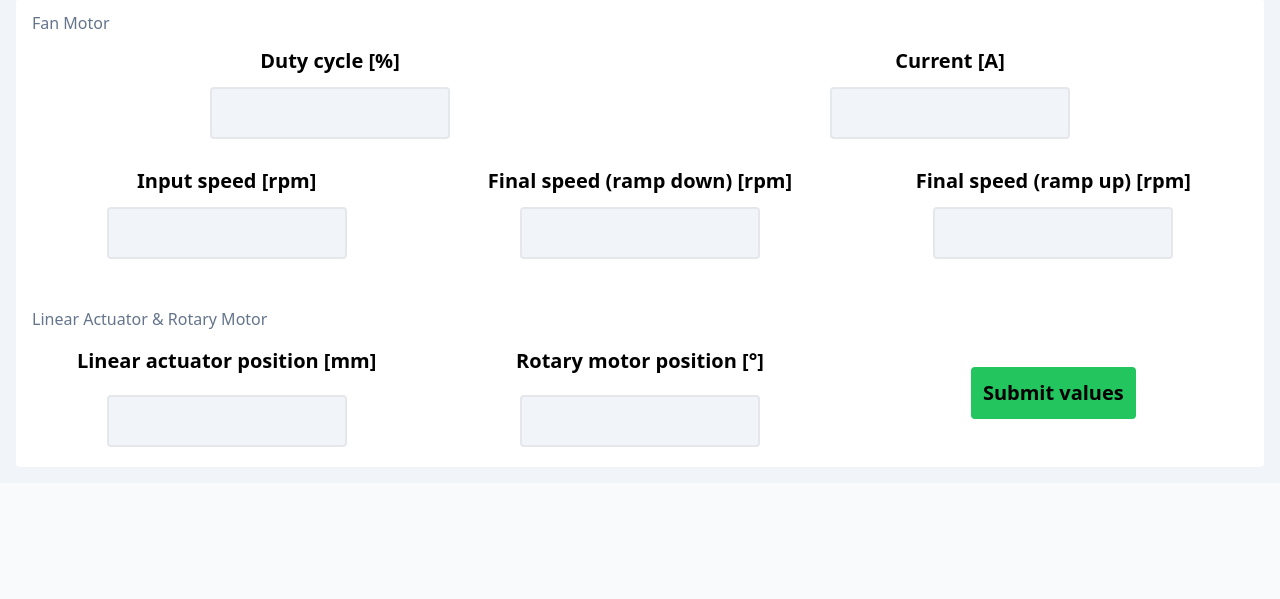
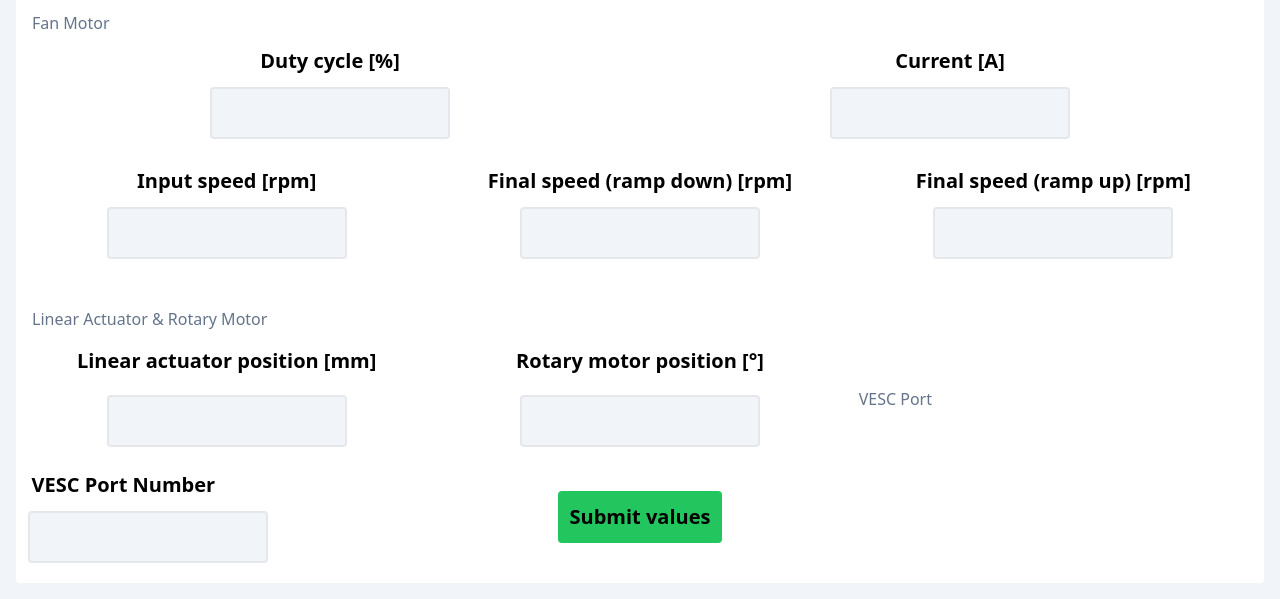
Before and after one commit to j0nl925/DMT_14C, a Flask app: page /input_parameters in a window 1280 px wide. Shown: the part 317-916 px from the top of the page. Before the commit the page ends 764 px from the top, so only its background shows below. Run offline with Flask 2, Linux system fonts and the light colour scheme; style sheets or scripts are compiled from the project's sources.

Commit message:
added VESC port button, and actuator and motor control

```diff
--- a/VESC_main.py
+++ b/app.py
@@ -1,9 +1,13 @@
 from flask import Flask, render_template, request, session, redirect, url_for
 from motor_vesc import VESC
+from actuator import ArduinoControl
 import threading
 import time
 import os
 
+
+## Stuff to do:
+    # Add checklist in front end for Input Parameters, Connections, Actuator Control, Motor Control, DAQ Data Collection
 
 app = Flask(__name__, static_url_path='/static', template_folder='templates')
 app.secret_key = "secret_key"
@@ -184,6 +188,7 @@ def motor_input_parameters():
         input_motor_data['ramp_up_speed'] = ramp_up_speed
         input_motor_data['linear_actuator'] = linear_actuator
         input_motor_data['rotary_motor'] = rotary_motor
+        input_motor_data['vesc_port'] = request.form.get('vesc_port')
         session['input_motor_data'] = input_motor_data
 
         print(input_motor_data)
@@ -225,6 +230,68 @@ def reset_session():
     session.clear()
     return redirect(url_for('index'))
 
+
+@app.route('/start_all', methods=['POST'])
+def start_all():
+    input_motor_data = session.get('input_motor_data', {})
+    try:
+        vesc = VESC(input_motor_data['vesc_port'])
+    except:
+        return "Error: VESC port connection not found.", 400
+
+    duty_cycle = input_motor_data['duty_cycle'] / 100
+    current = input_motor_data['current']
+    speed = input_motor_data['speed']
+    profile = 'constant_speed'
+
+    start_motor(vesc, speed, profile, current, duty_cycle)
+    start_actuators()
+    start_daq_data_collection()
+
+    return redirect(url_for('index'))
+
+
+def start_motor(vesc, speed, profile, current, duty_cycle):
+    vesc.start_motor(speed, profile, current, duty_cycle)
+    temp_thread = threading.Thread(target=check_temp, args=(vesc,))
+    temp_thread.start()
+
+def start_actuators():
+    # Retrieve linear actuator and rotary motor positions from session
+    input_motor_data = session.get('input_motor_data', {})
+    linear_position = input_motor_data.get('linear_actuator', 0)
+    rotary_position = input_motor_data.get('rotary_motor', 0)
+
+    # Instantiate the ArduinoControl class with the port number
+    try:
+        arduino = ArduinoControl(input_motor_data['arduino_port'])
+    except:
+        return "Error: Arduino port connection not found.", 400
+
+    # Move the linear actuator and rotary motor to the specified positions
+    try:
+        arduino.move_to(linear_position, rotary_position)
+    except ValueError as e:
+        return str(e), 400
+
+    # Close the serial connection to the Arduino
+    arduino.close()
+
+    return "Actuators started successfully!"
+
+@app.route('/start_motor', methods=['POST'])
+def start_all():
+    start_motor()
+    return redirect(url_for('index'))
+
+def check_temp(vesc):
+    while True:
+        temperature = vesc.get_temperature()
+        if vesc.check_temp(temperature):
+            break
+        time.sleep(1)
+
+
 @app.route('/stop', methods=['POST'])
 def stop():
     #motor_control.stop()
--- a/templates/index.html
+++ b/templates/index.html
@@ -141,13 +141,14 @@
             <div class="bg-white rounded p-3">
                 <p class="text-slate-500 ml-1 mb-3">System control</p>
                 <div class="grid grid-cols-2 gap-4">
-                    <button id="start-button" class="bg-green-500 hover:bg-green-600 rounded p-4 ml-1 mt-4 text-lg font-bold" style="width: 5em">Start</button>
+                    <form id="start-form" method="POST" action="/start_all">
+                        <button id="start-button" type="submit" class="bg-green-500 hover:bg-green-600 rounded p-4 ml-1 mt-4 text-lg font-bold" style="width: 5em">Start</button>
+                    </form>
                     <button class="bg-red-500 hover:bg-red-600 rounded p-4 mr-1 mt-4 text-lg font-bold" style="width: 5em">Stop</button>
                 </div>
             </div>
         </div>
     </div>
-
 
     <div>
         <p class="text-xl font-bold ml-6 mt-5 mb-3">Key parameters</p>
--- a/templates/inputparameters.html
+++ b/templates/inputparameters.html
@@ -83,6 +83,15 @@
                         {% endif %}
                         <input type="number" id="rotary_motor" name="rotary_motor" class="text-center bg-slate-100 border-2 rounded p-3 mb-2" style="width: 15em"><br>
                     </div>
+
+                    <p class="text-slate-500 ml-1 mt-10 mb-3">VESC Port</p>
+                    <div class="grid grid-cols-2 gap-4">
+                            <div class="text-center">
+                            <p class="text-xl font-bold mb-3">VESC Port Number</p>
+                            <input type="text" id="vesc_port" name="vesc_port" class="text-center bg-slate-100 border-2 rounded p-3 mb-2" style="width: 15em"><br>
+                        </div>
+                    </div>
+
                     <div class="text-center">
                         <input type="submit" value="Submit values" class="bg-green-500 hover:bg-green-600 text-xl text-center font-bold rounded p-3 mt-5">
                     </div>
```
